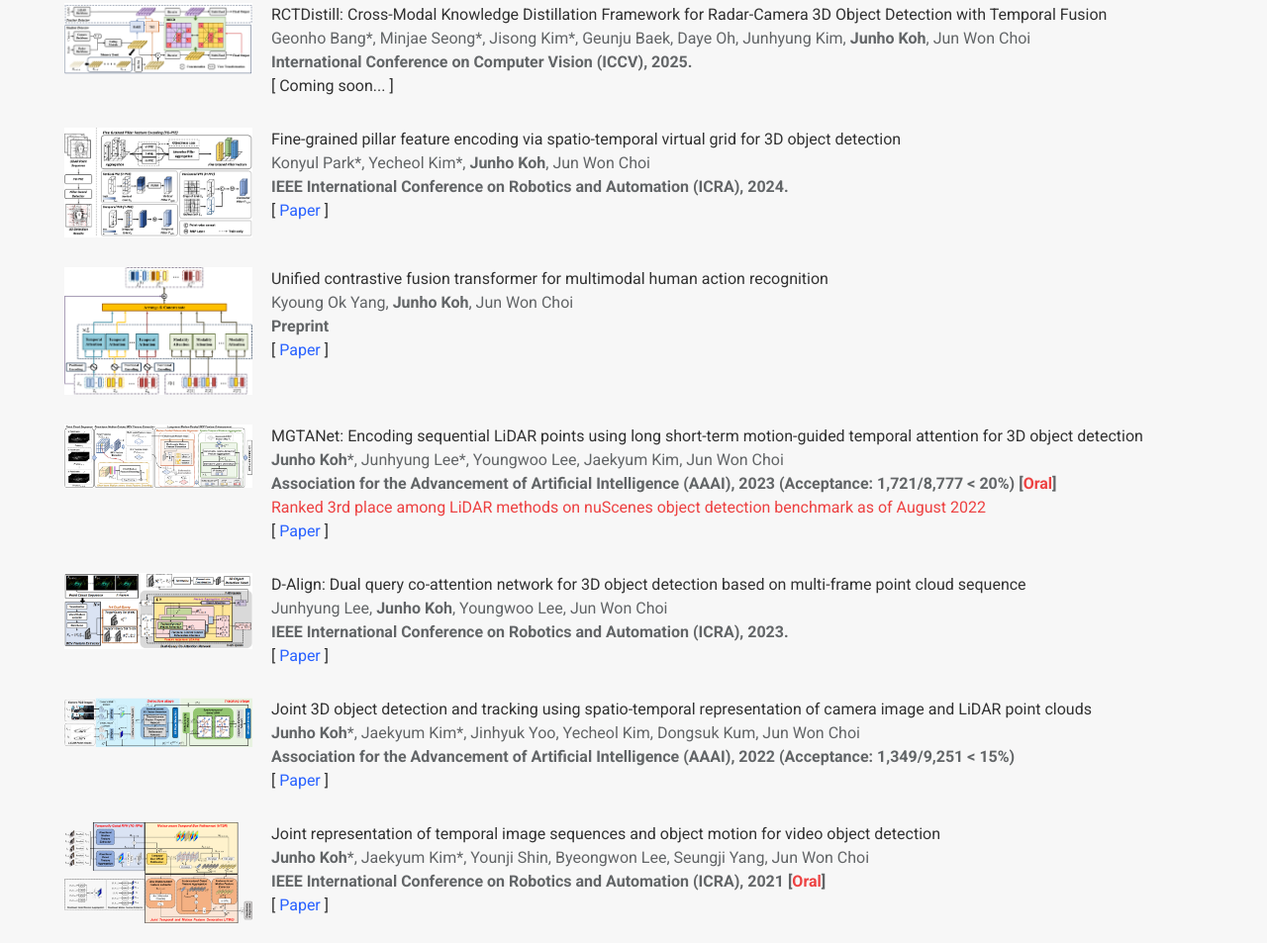
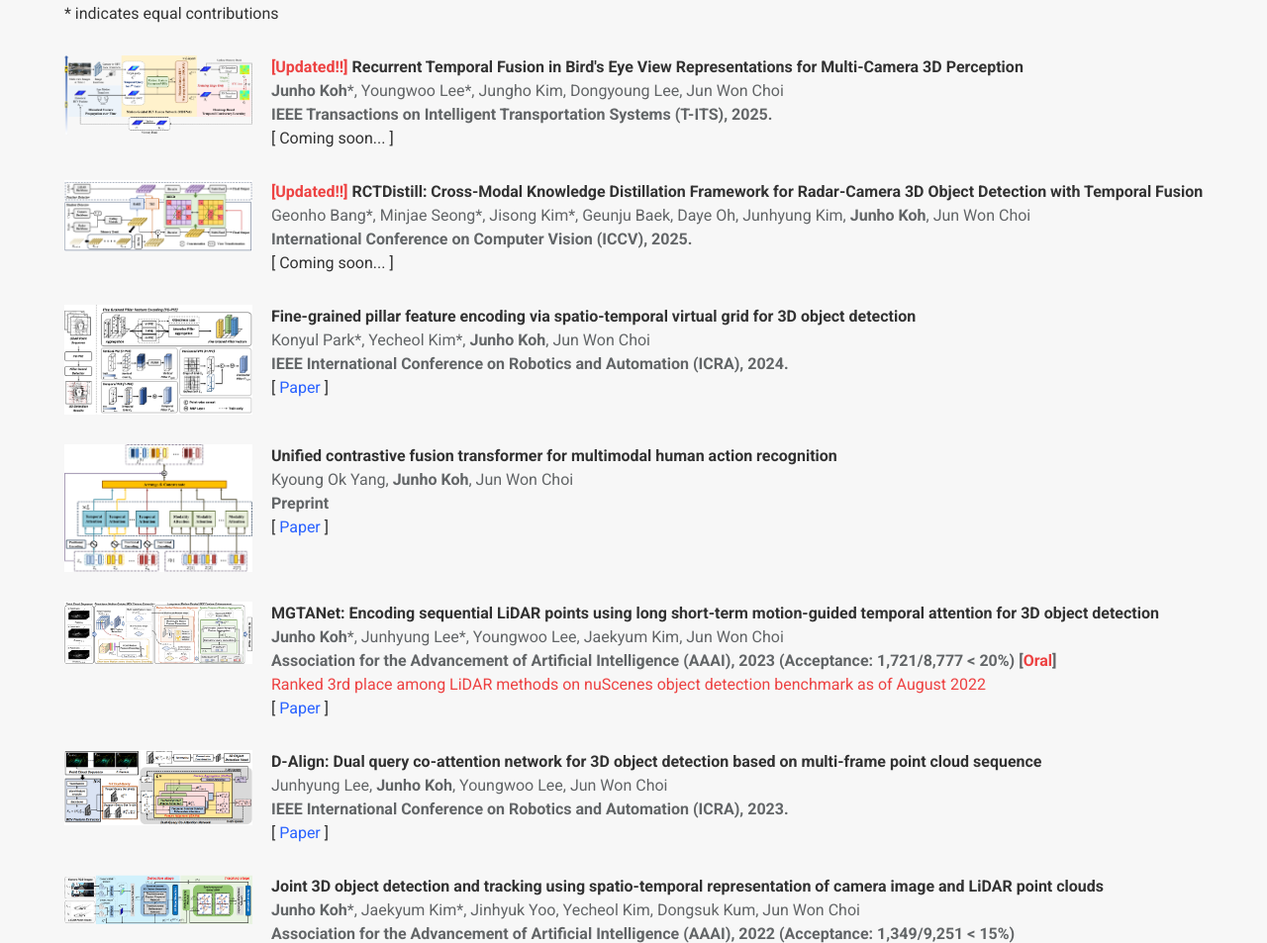
Before and after one commit to junhkoh-pav/junhkoh-pav.github.io, a plain HTML site: page index.html in a window 1280 px wide. Shown: the part 795-1748 px from the top of the page at 99% size. Drawn offline with nearby package versions, Linux system fonts and the light colour scheme; some packages are replaced by stand-ins of ours; no server answers; some icons are missing.

Commit message:
20250706 Update

```diff
--- a/index.html
+++ b/index.html
@@ -193,7 +193,9 @@
 <p> Previously, I obtained my Ph.D and M.S degrees in Electrical Engineering from <a href="https://www.hanyang.ac.kr/web/eng">Hanyang University (HYU)</a>, where I was advised by Prof. <a href="https://www.spa.snu.ac.kr/">Jun Won Choi</a>. I also earned my B.S. degree in Electrical Engineering from Hanyang University.
 During my Ph.D. studies, I was a recipent of <a href="https://www.hyundaimotorgroup.com/main/mainRecommend">Hyundai Motor Group</a> Research Scholarship and <a href="https://www.huawei.com/en/">Huawei</a> ICT Talent Development Scholarship.
 
-<p> My research interests lies in perception for autonomous vehicles and mobile robots. Particularly, I focus on 2D or 3D object detection, semantic segmentation, sensor fusion-based perception, object tracking, video object detection, and other related areas.</p>
+<p>
+  My research interests lie in 3D perception and end-to-end learning for autonomous vehicles and mobile robots. In particular, I have conducted studies to advance 3D perception using various sensor setups, including multi-view cameras, LiDAR, and radar, as well as sensor fusion and temporal modeling. Based on these studies, I am developing practical and real-world deployable solutions for end-to-end autonomous driving systems.
+</p>
 
   <!-- <p> My research interests are in machine learning, computer vision, and intelligent vehicles, with focus on object detection with deep learning, 2D/3D video object detection, and sensor fusion based on 3D object detection and tracking</p> -->
 
@@ -320,10 +322,27 @@ During my Ph.D. studies, I was a recipent of <a href="https://www.hyundaimotorgr
 
           <li>
             <div class="img">
+              <img src="/papers/images/T-ITS_OnlineBEV.png" class="img-responsive" alt="">
+            </div>
+          <div class="description">
+            <p class="title"><span style="color:#eb0f0fc7"> <b>[Updated!!]</b></span> Recurrent Temporal Fusion in Bird's Eye View Representations for Multi-Camera 3D Perception</span></p>
+            <p class="authors"><span style="color:#626567"> <b>Junho Koh</b>*, Youngwoo Lee*, Jungho Kim, Dongyoung Lee, Jun Won Choi </span></p>
+            <p class="venue"><span style="color:#626567">IEEE Transactions on Intelligent Transportation Systems (T-ITS), 2025.</span> </p>
+            <p class="resources">
+              [
+              <!-- <a href="https://ieeexplore.ieee.org/document/10611414">Paper</a> -->
+              Coming soon...
+              ]
+            </p>
+          </div>
+        </li>
+
+          <li>
+            <div class="img">
               <img src="/papers/images/ICCV2025_RCTDistill.png" class="img-responsive" alt="">
             </div>
           <div class="description">
-            <p class="authors">RCTDistill: Cross-Modal Knowledge Distillation Framework for Radar-Camera 3D Object Detection with Temporal Fusion</span></p>
+            <p class="title"><span style="color:#eb0f0fc7"> <b>[Updated!!]</b></span> RCTDistill: Cross-Modal Knowledge Distillation Framework for Radar-Camera 3D Object Detection with Temporal Fusion</span></p>
             <p class="authors"><span style="color:#626567">Geonho Bang*, Minjae Seong*, Jisong Kim*, Geunju Baek, Daye Oh, Junhyung Kim, <b>Junho Koh</b>, Jun Won Choi </span></p>
             <p class="venue"><span style="color:#626567">International Conference on Computer Vision (ICCV), 2025.</span> </p>
             <p class="resources">
@@ -340,7 +359,7 @@ During my Ph.D. studies, I was a recipent of <a href="https://www.hyundaimotorgr
               <img src="/papers/images/ICRA2024_FGPillars.png" class="img-responsive" alt="">
             </div>
           <div class="description">
-            <p class="authors">Fine-grained pillar feature encoding via spatio-temporal virtual grid for 3D object detection</span></p>
+            <p class="title">Fine-grained pillar feature encoding via spatio-temporal virtual grid for 3D object detection</span></p>
             <p class="authors"><span style="color:#626567">Konyul Park*, Yecheol Kim*, <b>Junho Koh</b>, Jun Won Choi</span></p>
             <p class="venue"><span style="color:#626567">IEEE International Conference on Robotics and Automation (ICRA), 2024.</span> </p>
             <p class="resources">
@@ -357,7 +376,7 @@ During my Ph.D. studies, I was a recipent of <a href="https://www.hyundaimotorgr
               <img src="/papers/images/Sim_Fac.png" class="img-responsive" alt="">
             </div>
           <div class="description">
-            <p class="authors">Unified contrastive fusion transformer for multimodal human action recognition</span></p>
+            <p class="title">Unified contrastive fusion transformer for multimodal human action recognition</span></p>
             <p class="authors"><span style="color:#626567">Kyoung Ok Yang, <b>Junho Koh</b>, Jun Won Choi</span></p>
             <p class="venue"><span style="color:#626567">Preprint</span> </p>
             <p class="resources">
@@ -373,7 +392,7 @@ During my Ph.D. studies, I was a recipent of <a href="https://www.hyundaimotorgr
             <img src="/papers/images/AAAI2023_MGTANet.png" class="img-responsive" alt="">
           </div>
         <div class="description">
-          <p class="authors">MGTANet: Encoding sequential LiDAR points using long short-term motion-guided temporal attention for 3D object detection</span></p>
+          <p class="title">MGTANet: Encoding sequential LiDAR points using long short-term motion-guided temporal attention for 3D object detection</span></p>
           <p class="authors"><span style="color:#626567"><b>Junho Koh</b>*, Junhyung Lee*, Youngwoo Lee, Jaekyum Kim, Jun Won Choi</span></p>
           <p class="venue"><span style="color:#626567">Association for the Advancement of Artificial Intelligence (AAAI), 2023 (Acceptance: 1,721/8,777 < 20%) [<span style="color:#eb0f0fc7">Oral</span>]</span> </p>
           <p><span style="color:#eb0f0fc7">Ranked 3rd place among LiDAR methods on nuScenes object detection benchmark as of August 2022</span></span></p>
@@ -390,7 +409,7 @@ During my Ph.D. studies, I was a recipent of <a href="https://www.hyundaimotorgr
           <img src="/papers/images/ICRA2023_D-Align.PNG" class="img-responsive" alt="">
         </div>
       <div class="description">
-        <p class="authors">D-Align: Dual query co-attention network for 3D object detection based on multi-frame point cloud sequence</span></p>
+        <p class="title">D-Align: Dual query co-attention network for 3D object detection based on multi-frame point cloud sequence</span></p>
         <p class="authors"><span style="color:#626567">Junhyung Lee, <b>Junho Koh</b>, Youngwoo Lee, Jun Won Choi</span></p>
         <p class="venue"><span style="color:#626567">IEEE International Conference on Robotics and Automation (ICRA), 2023.</span> </p>
         <p class="resources">
@@ -406,7 +425,7 @@ During my Ph.D. studies, I was a recipent of <a href="https://www.hyundaimotorgr
         <img src="/papers/images/AAAI2022_DetecTrack.png" class="img-responsive" alt="">
       </div>
     <div class="description">
-      <p class="authors">Joint 3D object detection and tracking using spatio-temporal representation of camera image and LiDAR point clouds </span></p>
+      <p class="title">Joint 3D object detection and tracking using spatio-temporal representation of camera image and LiDAR point clouds </span></p>
       <p class="authors"><span style="color:#626567"><b>Junho Koh</b>*, Jaekyum Kim*, Jinhyuk Yoo, Yecheol Kim, Dongsuk Kum, Jun Won Choi</span></p>
       <p class="venue"><span style="color:#626567">Association for the Advancement of Artificial Intelligence (AAAI), 2022 (Acceptance: 1,349/9,251 < 15%)</span> </p>
       <p class="resources">
@@ -422,7 +441,7 @@ During my Ph.D. studies, I was a recipent of <a href="https://www.hyundaimotorgr
       <img src="/papers/images/ICRA2021_TM-VOD.png" class="img-responsive" alt="">
     </div>
   <div class="description">
-    <p class="authors">Joint representation of temporal image sequences and object motion for video object detection </span></p>
+    <p class="title">Joint representation of temporal image sequences and object motion for video object detection </span></p>
     <p class="authors"><span style="color:#626567"><b>Junho Koh</b>*, Jaekyum Kim*, Younji Shin, Byeongwon Lee, Seungji Yang, Jun Won Choi</span></p>
     <p class="venue"><span style="color:#626567">IEEE International Conference on Robotics and Automation (ICRA), 2021 [<span style="color:#eb0f0fc7">Oral</span>]</span> </p>
     <p class="resources">
@@ -438,7 +457,7 @@ During my Ph.D. studies, I was a recipent of <a href="https://www.hyundaimotorgr
     <img src="/papers/images/ICPR2020_VOD-MT.png" class="img-responsive" alt="">
   </div>
 <div class="description">
-  <p class="authors">Video object detection using object's motion context and spatio-temporal feature aggregation </span></p>
+  <p class="title">Video object detection using object's motion context and spatio-temporal feature aggregation </span></p>
   <p class="authors"><span style="color:#626567">Jaekyum Kim*, <b>Junho Koh</b>*, Jun Won Choi</span></p>
   <p class="venue"><span style="color:#626567">IEEE International Conference on Pattern Recognition (ICPR), 2020</span> </p>
   <p class="resources">
@@ -454,7 +473,7 @@ During my Ph.D. studies, I was a recipent of <a href="https://www.hyundaimotorgr
     <img src="/papers/images/IV2019_BEV.png" class="img-responsive" alt="">
   </div>
 <div class="description">
-  <p class="authors">Enhanced object detection in bird's eye view using 3D global context inferred from Lidar point data </span></p>
+  <p class="title">Enhanced object detection in bird's eye view using 3D global context inferred from Lidar point data </span></p>
   <p class="authors"><span style="color:#626567">Yecheol Kim, Jaekyum Kim, <b>Junho Koh</b>, Jun Won Choi</span></p>
   <p class="venue"><span style="color:#626567">IEEE Intelligent Vehicles Symposium (IV), 2019 </span> </p>
   <p class="resources">
@@ -470,7 +489,7 @@ During my Ph.D. studies, I was a recipent of <a href="https://www.hyundaimotorgr
     <img src="/papers/images/ACCV2018_GIF.png" class="img-responsive" alt="">
   </div>
 <div class="description">
-  <p class="authors">Robust deep multi-modal learning based on gated information fusion network </span></p>
+  <p class="title">Robust deep multi-modal learning based on gated information fusion network </span></p>
   <p class="authors"><span style="color:#626567">Jaekyum Kim, <b>Junho Koh</b>, Yecheol Kim, Youngbae Hwang, Jun Won Choi</span></p>
   <p class="venue"><span style="color:#626567">Asian Conference on Computer Vision (ACCV), 2018 </span> </p>
   <p class="resources">
@@ -486,7 +505,7 @@ During my Ph.D. studies, I was a recipent of <a href="https://www.hyundaimotorgr
     <img src="/papers/images/IV2018_GIF.png" class="img-responsive" alt="">
   </div>
 <div class="description">
-  <p class="authors">Robust camera lidar sensor fusion via deep gated fusion network </span></p>
+  <p class="title">Robust camera lidar sensor fusion via deep gated fusion network </span></p>
   <p class="authors"><span style="color:#626567">Jaekyum Kim, Jaehyung Choi, Yecheol Kim, <b>Junho Koh</b>, Chung Choo Chung, and Jun Won Choi</span></p>
   <p class="venue"><span style="color:#626567">IEEE Intelligent Vehicles Symposium (IV), 2018  </span> </p>
   <p><span style="color:#eb0f0fc7">Among 5% selected as single track oral presentation</span></p>
```
Also changed, not shown: papers/images/T-ITS_OnlineBEV.png (added).
